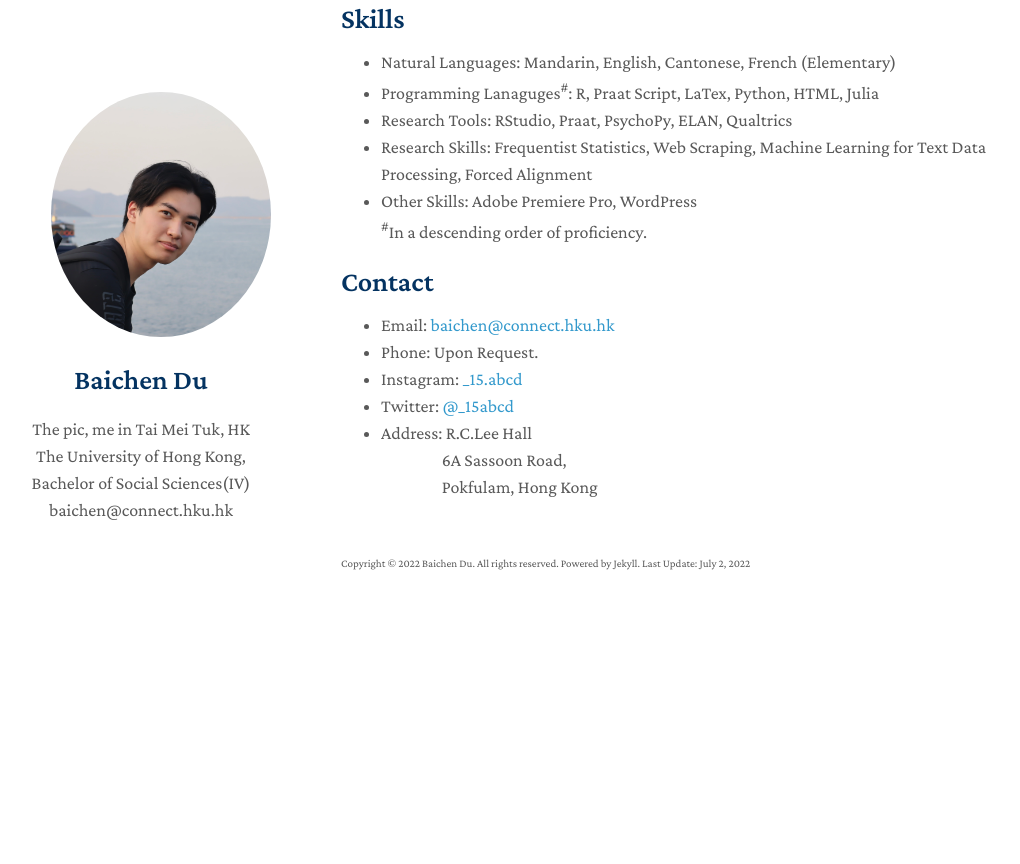
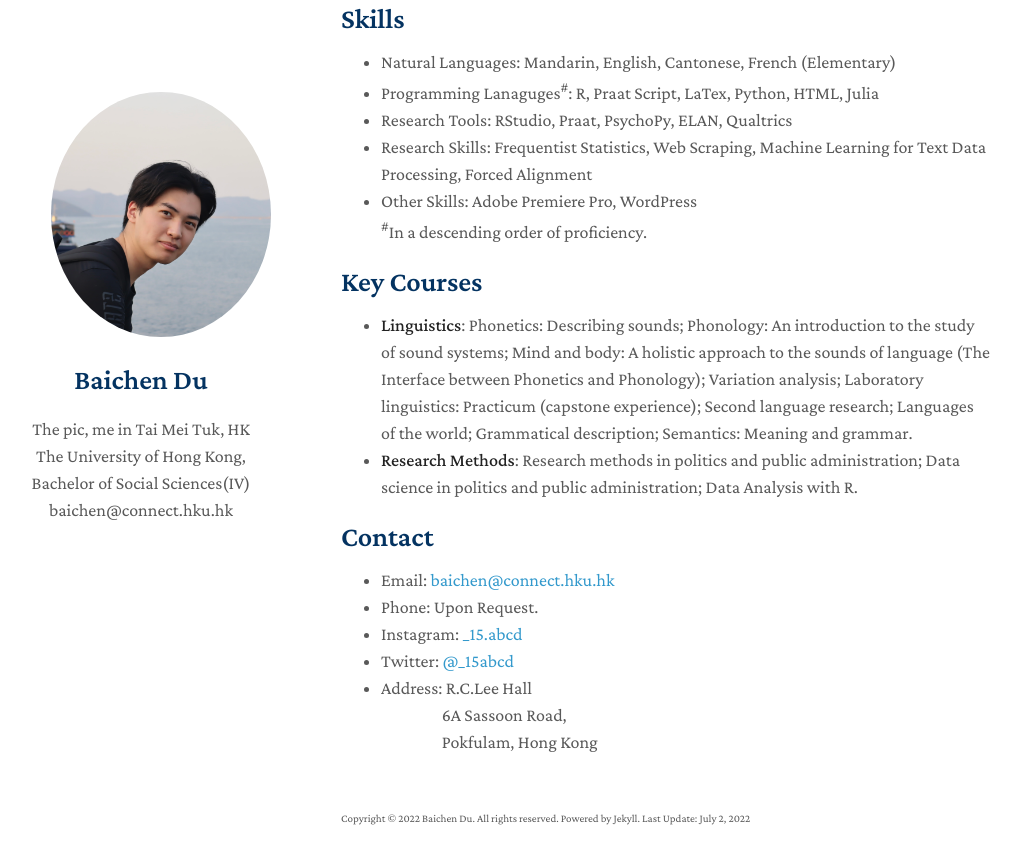
Before and after one commit to AlbertBaichenDu/AlbertBaichenDu.github.io, a Jekyll site: the page built from index.md, in a window 1280 px wide and 900 px high, scrolled down 2852 px. Shown: the top 864 px of the window, without its empty margins (129-1149 px from the left). Built offline with Jekyll 4.4.1, drawn with Linux system fonts in a browser that asks for light colours; nearby versions of some CDN libraries; a style sheet for code colours, icons or effects is not loaded; our own code applies the rules of GitHub Pages for plain Markdown files; before the commit the page ends 3497 px from its top, so only the background shows below that.

Commit message:
Update index.md

```diff
--- a/index.md
+++ b/index.md
@@ -135,6 +135,11 @@ layout: homepage
   <br>
 <sup>#</sup>In a descending order of proficiency.
 
+## Key Courses
+
+- **Linguistics**: Phonetics: Describing sounds; Phonology: An introduction to the study of sound systems; Mind and body: A holistic approach to the sounds of language (The Interface between Phonetics and Phonology); Variation analysis; Laboratory linguistics: Practicum (capstone experience); Second language research; Languages of the world; Grammatical description; Semantics: Meaning and grammar.
+- **Research Methods**: Research methods in politics and public administration; Data science in politics and public administration; Data Analysis with R.
+
 ## Contact
 
 - Email: [baichen@connect.hku.hk](mailto:baichen@connect.hku.hk)
```
